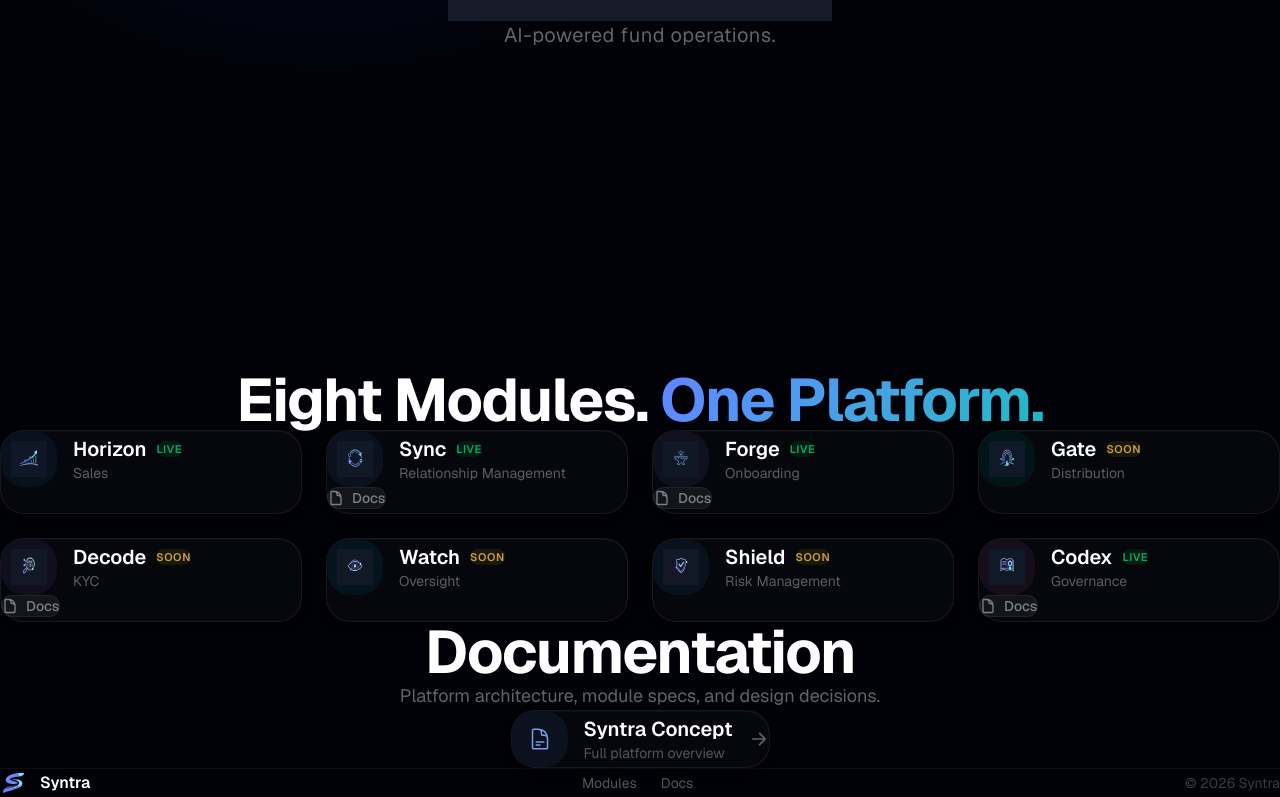
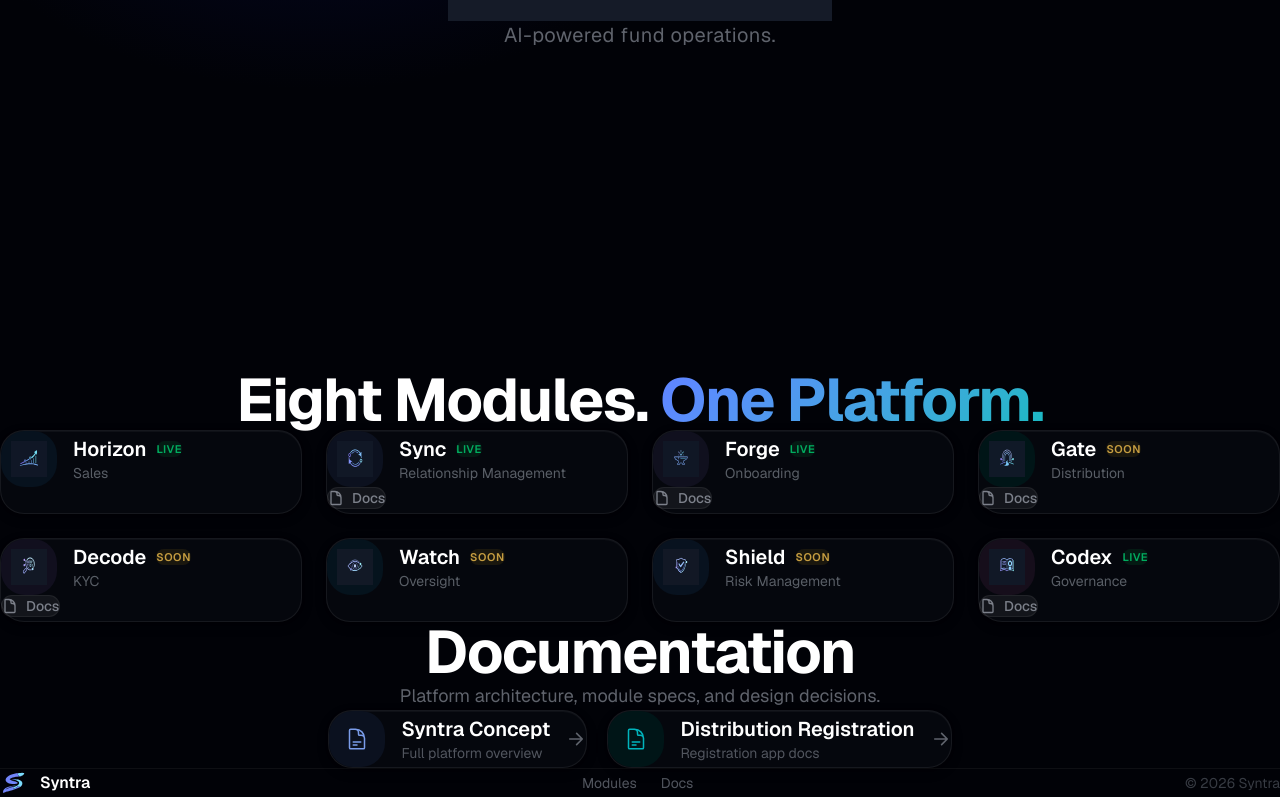
Before and after one commit to Reinemer/syntra-landing, a React (Vite) app: page / in a window 1280 px wide. Shown: the part 430-1227 px from the top of the page. Built offline with nearby package versions, Linux system fonts and the light colour scheme; the HTML template or start-up script is replaced by a standard one.

Commit message:
feat: enhance documentation links and add distribution registration URL

```diff
--- a/src/Documentation.tsx
+++ b/src/Documentation.tsx
@@ -1,5 +1,5 @@
 import { motion } from 'framer-motion'
-import { conceptDocsUrl } from './data'
+import { conceptDocsUrl, distributionDocsUrl } from './data'
 
 export default function Documentation() {
   return (
@@ -26,14 +26,20 @@ export default function Documentation() {
           Platform architecture, module specs, and design decisions.
         </motion.p>
 
+        <div className="flex flex-col sm:flex-row gap-5 justify-center">
+          {[
+            { href: conceptDocsUrl, title: 'Syntra Concept', subtitle: 'Full platform overview', hue: 265 },
+            { href: distributionDocsUrl, title: 'Distribution Registration', subtitle: 'Registration app docs', hue: 200 },
+          ].map((doc, i) => (
             <motion.a
-          href={conceptDocsUrl}
+              key={doc.title}
+              href={doc.href}
               target="_blank"
               rel="noopener noreferrer"
               initial={{ opacity: 0, y: 10 }}
               whileInView={{ opacity: 1, y: 0 }}
               viewport={{ once: true }}
-          transition={{ duration: 0.4, delay: 0.2 }}
+              transition={{ duration: 0.4, delay: 0.2 + i * 0.1 }}
               className="group inline-flex items-center gap-4 px-8 py-5 rounded-2xl transition-all duration-200 neu-raised hover:neu-elevated hover:-translate-y-1"
               style={{
                 background: 'oklch(0.13 0.014 265)',
@@ -42,20 +48,22 @@ export default function Documentation() {
             >
               <div
                 className="w-14 h-14 rounded-2xl flex items-center justify-center shrink-0"
-            style={{ background: 'oklch(0.18 0.03 265)' }}
+                style={{ background: `oklch(0.18 0.03 ${doc.hue})` }}
               >
-            <svg className="w-6 h-6" style={{ color: 'oklch(0.70 0.12 265)' }} fill="none" viewBox="0 0 24 24" stroke="currentColor" strokeWidth={1.5}>
+                <svg className="w-6 h-6" style={{ color: `oklch(0.70 0.12 ${doc.hue})` }} fill="none" viewBox="0 0 24 24" stroke="currentColor" strokeWidth={1.5}>
                   <path strokeLinecap="round" strokeLinejoin="round" d="M19.5 14.25v-2.625a3.375 3.375 0 00-3.375-3.375h-1.5A1.125 1.125 0 0113.5 7.125v-1.5a3.375 3.375 0 00-3.375-3.375H8.25m0 12.75h7.5m-7.5 3H12M10.5 2.25H5.625c-.621 0-1.125.504-1.125 1.125v17.25c0 .621.504 1.125 1.125 1.125h12.75c.621 0 1.125-.504 1.125-1.125V11.25a9 9 0 00-9-9z" />
                 </svg>
               </div>
               <div className="text-left">
-            <span className="text-xl font-semibold text-white">Syntra Concept</span>
-            <p className="text-sm mt-0.5" style={{ color: 'oklch(0.45 0.015 265)' }}>Full platform overview</p>
+                <span className="text-xl font-semibold text-white">{doc.title}</span>
+                <p className="text-sm mt-0.5" style={{ color: 'oklch(0.45 0.015 265)' }}>{doc.subtitle}</p>
               </div>
               <svg className="w-5 h-5 ml-2 transition-transform duration-200 group-hover:translate-x-1" style={{ color: 'oklch(0.50 0.015 265)' }} fill="none" viewBox="0 0 24 24" stroke="currentColor" strokeWidth={2}>
                 <path strokeLinecap="round" strokeLinejoin="round" d="M4.5 12h15m0 0l-6.75-6.75M19.5 12l-6.75 6.75" />
               </svg>
             </motion.a>
+          ))}
+        </div>
       </div>
     </section>
   )
--- a/src/data.ts
+++ b/src/data.ts
@@ -51,6 +51,7 @@ export const modules: Module[] = [
     icon: '/icons/module-gate.svg',
     accentColor: 'oklch(0.60 0.15 200)',
     hue: 200,
+    docsUrl: 'https://1drv.ms/w/c/90fbf24d4d00e063/IQAszl6CyXAQSYQzHhtkIBvIAUXI6YlcDPuJlHk0ejKVvqg',
     status: 'coming-soon',
   },
   {
@@ -95,3 +96,4 @@ export const modules: Module[] = [
 ]
 
 export const conceptDocsUrl = 'https://1drv.ms/x/c/90fbf24d4d00e063/IQCje0NkRApCS6pXK_uQsiXqAT8fCNCfeipjb38qXNzEeM0?e=0gue1J'
+export const distributionDocsUrl = 'https://1drv.ms/w/c/90fbf24d4d00e063/IQAszl6CyXAQSYQzHhtkIBvIAUXI6YlcDPuJlHk0ejKVvqg'
```
Lines whose indentation alone changed are shown as unchanged.
